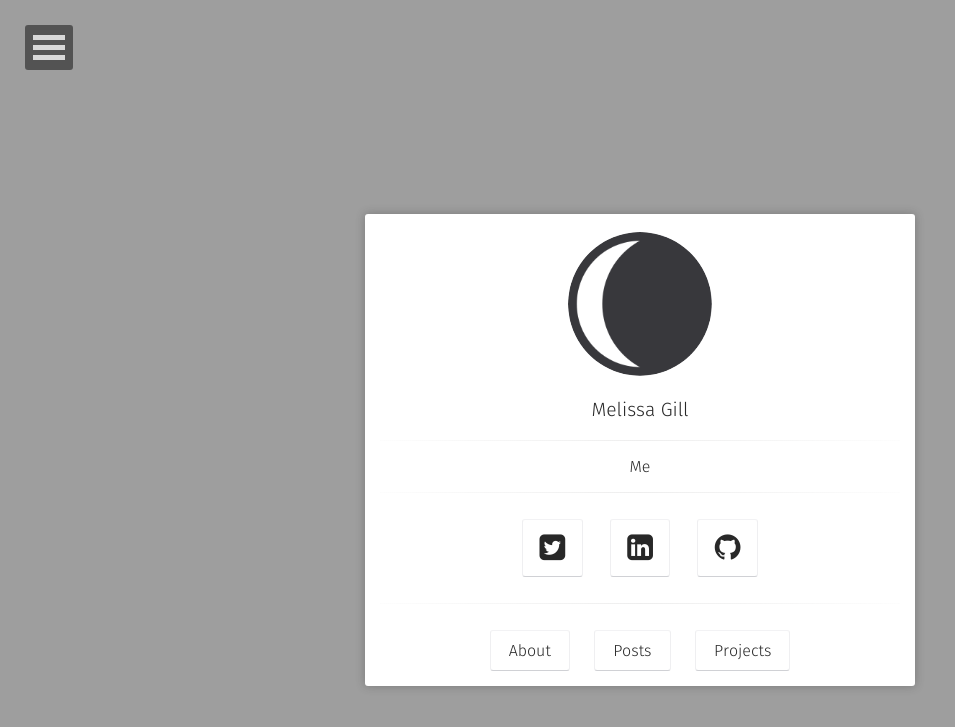
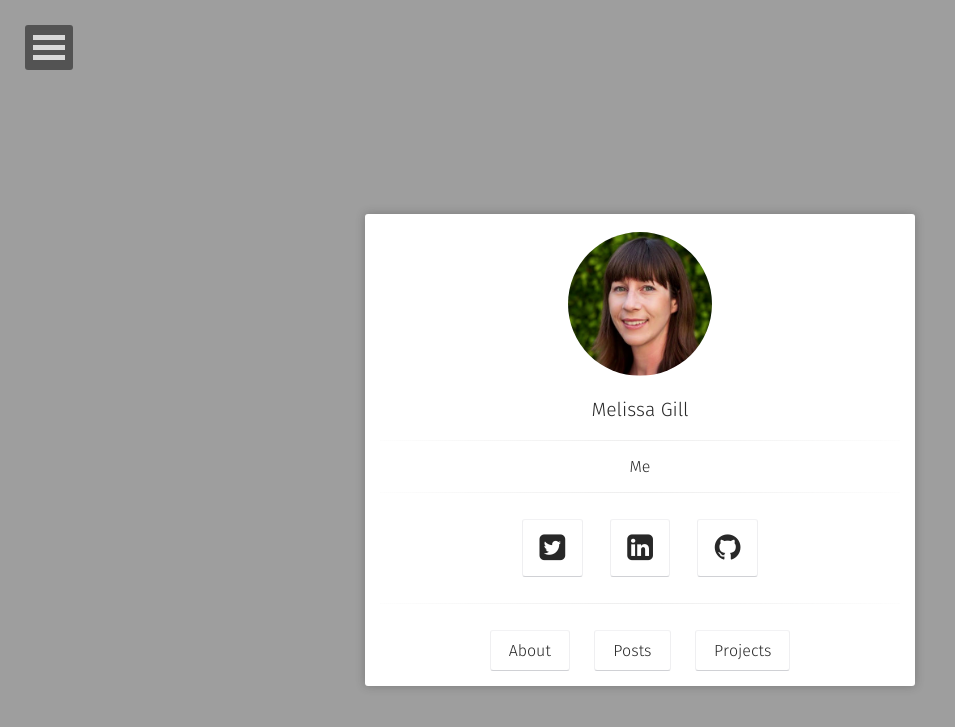
Before and after one commit to secretinternets/public-website, a Jekyll site: the page built from index.html, in a window 1280 px wide. Shown: the top 727 px of the page, without its empty margins (0-955 px from the left). Built offline with Jekyll 4.4.1, drawn with Linux system fonts in a browser that asks for light colours; some web fonts are replaced.

Commit message:
Update _config.yml

```diff
--- a/_config.yml
+++ b/_config.yml
@@ -4,7 +4,7 @@ bio:                "Me"
 description:        "Digital Stuff"
 reading_time:       true
 words_per_minute:   200
-logo:               'assets/img/logo.png'
+logo:               'assets/img/Picture.png'
 background:         'assets/img/DP.jpg'
 tiled_bg:           false   # Set this true if you want to tile your background image, otherwise it will be covered
 locale:             en_US
```
